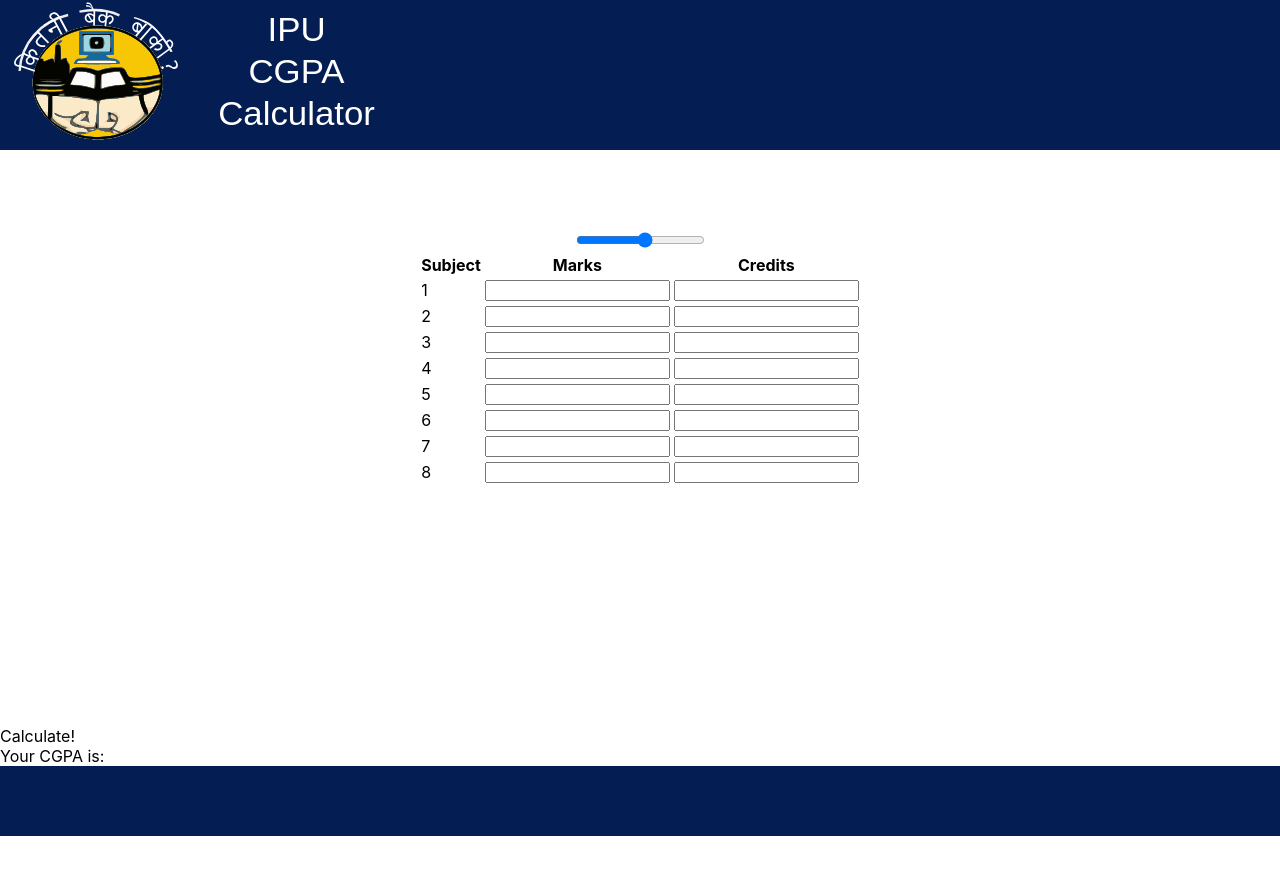
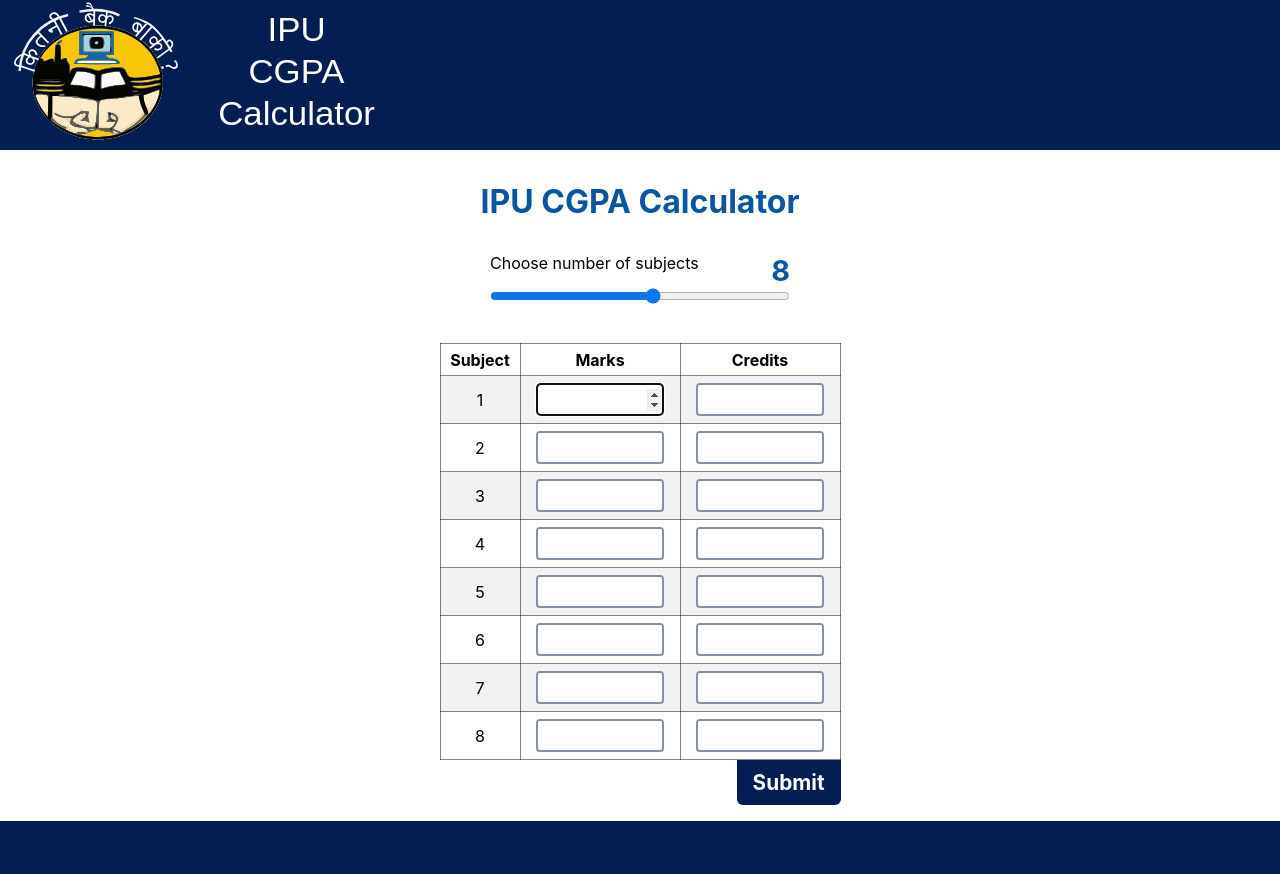
Before and after one commit to HiteshDatt/ipu-cgpa-next, a Next.js app: page / in a window 1280 px wide. Shown: the top 874 px of the page. Before the commit the page ends 836 px from the top, so only its background shows below. Built offline with nearby package versions, Linux system fonts and the light colour scheme.

Commit message:
calculator styling

```diff
--- a/components/Calculator/index.module.scss
+++ b/components/Calculator/index.module.scss
@@ -1,8 +1,80 @@
+@import "../../styles/variables.module.scss";
+
 .slidecontainer {
   text-align: center;
-  margin-top: 80px;
+  max-width: 300px;
+  margin: auto;
+  margin-bottom: 2.2rem;
+  > div {
+    display: flex;
+    justify-content: space-between;
+  }
+  .numberOfSub {
+    font-size: 1.8rem;
+    color: $primary-heading-color;
+    font-weight: 700;
+  }
+  .slider {
+    width: 100%;
+  }
+}
+.tableContainer {
+  width: fit-content;
+  margin: auto;
+  @media only screen and (max-width: $medium-screen) {
+    width: 80%;
+  }
 }
 .calculatorTable {
   margin: auto;
-  margin-bottom: 30vh;
+  border: 1px solid rgba(0, 0, 0, 0.482);
+  border-collapse: collapse;
+  tr:nth-child(even) {
+    background-color: #f2f2f2;
+  }
+  th {
+    border: 1px solid rgba(0, 0, 0, 0.482);
+    border-collapse: collapse;
+    height: 2rem;
+  }
+  td {
+    border: 1px solid rgba(0, 0, 0, 0.482);
+    border-collapse: collapse;
+    height: 3rem;
+    width: 10rem;
+    text-align: center;
+  }
+  td.subjectNumber {
+    width: 5rem;
+  }
+  input {
+    width: 80%;
+    height: 70%;
+    font-size: 1.2rem;
+    border: 2px solid #041e547d;
+    border-radius: 4px;
+  }
 }
+.calculateBtn {
+  text-align: right;
+  width: fit-content;
+  margin-left: auto;
+  margin-right: 0;
+  background-color: $primary-color;
+  color: #fff;
+  font-weight: 700;
+  font-size: 1.3rem;
+  padding: 0.6rem 1rem;
+  border-radius: 0px 0px 6px 6px;
+}
+
+.finalCGPA {
+  margin-top: 1rem;
+  font-size: 1.3rem;
+  text-align: center;
+  font-weight: 500;
+  span {
+    color: $primary-heading-color;
+    font-size: 1.5rem;
+  }
+}
--- a/components/Calculator/index.tsx
+++ b/components/Calculator/index.tsx
@@ -1,4 +1,4 @@
-import React, { useEffect, useState } from "react";
+import React, { useEffect, useRef, useState } from "react";
 import styles from "./index.module.scss";
 
 interface CalculationData {
@@ -17,6 +17,7 @@
     },
   ]);
   const [finalCGPA, setFinalCGPA] = useState<string>("");
+  const inputElement = useRef<HTMLInputElement>(null);
 
   useEffect(() => {
     const diff = numberOfSubject - calculationData.length;
@@ -52,6 +53,10 @@
       });
     });
     setCalculationData(data);
+
+    if (inputElement.current) {
+      inputElement.current.focus();
+    }
   }, []);
 
   const getGradePointFromMarks = (marks: number): number => {
@@ -92,16 +97,21 @@
   return (
     <div>
       <div className={styles.slidecontainer}>
+        <div>
+          <p>Choose number of subjects</p>
+          <p className={styles.numberOfSub}>{numberOfSubject}</p>
+        </div>
         <input
           type="range"
           min="2"
           max="13"
           value={numberOfSubject}
-          className="slider"
+          className={styles.slider}
           id="myRange"
           onChange={(e) => setNumberOfSubjects(Number(e.target.value))}
         />
       </div>
+      <div className={styles.tableContainer}>
         <table className={styles.calculatorTable}>
           <tbody>
             <tr>
@@ -112,9 +122,10 @@
             {[...Array(numberOfSubject)].map((item, index) => {
               return (
                 <tr key={index}>
-                <td>{index + 1}</td>
+                  <td className={styles.subjectNumber}>{index + 1}</td>
                   <td>
                     <input
+                      ref={index == 0 ? inputElement : null}
                       type="number"
                       className="inputbox"
                       id={`marks${index}`}
@@ -163,8 +174,24 @@
             })}
           </tbody>
         </table>
-      <div onClick={calculateCGPA}>Calculate!</div>
-      <div> Your CGPA is: {finalCGPA} </div>
+        <div className={styles.calculateBtn} onClick={calculateCGPA}>
+          Submit
+        </div>
+      </div>
+
+      <div className={styles.finalCGPA}>
+        {finalCGPA !== "" && (
+          <>
+            {finalCGPA === "NaN" ? (
+              <>Incorrect values entered</>
+            ) : (
+              <>
+                Your CGPA is <span>{finalCGPA}</span>
+              </>
+            )}
+          </>
+        )}
+      </div>
     </div>
   );
 };
--- a/pages/_app.tsx
+++ b/pages/_app.tsx
@@ -1,4 +1,4 @@
-import "../styles/globals.css";
+import "../styles/globals.scss";
 import type { AppProps } from "next/app";
 import Layout from "../components/Layout";
 
--- a/pages/index.tsx
+++ b/pages/index.tsx
@@ -1,6 +1,7 @@
 import type { NextPage } from "next";
 import Head from "next/head";
 import Calculator from "../components/Calculator";
+import styles from "../styles/Home.module.scss";
 
 const Home: NextPage = () => {
   return (
@@ -33,6 +34,7 @@
       </Head>
 
       <main>
+        <h1 className={styles.heading}>IPU CGPA Calculator</h1>
         <Calculator />
       </main>
     </div>
--- a/styles/Home.module.css
+++ /dev/null
@@ -1,116 +0,0 @@
-.container {
-  padding: 0 2rem;
-}
-
-.main {
-  min-height: 100vh;
-  padding: 4rem 0;
-  flex: 1;
-  display: flex;
-  flex-direction: column;
-  justify-content: center;
-  align-items: center;
-}
-
-.footer {
-  display: flex;
-  flex: 1;
-  padding: 2rem 0;
-  border-top: 1px solid #eaeaea;
-  justify-content: center;
-  align-items: center;
-}
-
-.footer a {
-  display: flex;
-  justify-content: center;
-  align-items: center;
-  flex-grow: 1;
-}
-
-.title a {
-  color: #0070f3;
-  text-decoration: none;
-}
-
-.title a:hover,
-.title a:focus,
-.title a:active {
-  text-decoration: underline;
-}
-
-.title {
-  margin: 0;
-  line-height: 1.15;
-  font-size: 4rem;
-}
-
-.title,
-.description {
-  text-align: center;
-}
-
-.description {
-  margin: 4rem 0;
-  line-height: 1.5;
-  font-size: 1.5rem;
-}
-
-.code {
-  background: #fafafa;
-  border-radius: 5px;
-  padding: 0.75rem;
-  font-size: 1.1rem;
-  font-family: Menlo, Monaco, Lucida Console, Liberation Mono, DejaVu Sans Mono,
-    Bitstream Vera Sans Mono, Courier New, monospace;
-}
-
-.grid {
-  display: flex;
-  align-items: center;
-  justify-content: center;
-  flex-wrap: wrap;
-  max-width: 800px;
-}
-
-.card {
-  margin: 1rem;
-  padding: 1.5rem;
-  text-align: left;
-  color: inherit;
-  text-decoration: none;
-  border: 1px solid #eaeaea;
-  border-radius: 10px;
-  transition: color 0.15s ease, border-color 0.15s ease;
-  max-width: 300px;
-}
-
-.card:hover,
-.card:focus,
-.card:active {
-  color: #0070f3;
-  border-color: #0070f3;
-}
-
-.card h2 {
-  margin: 0 0 1rem 0;
-  font-size: 1.5rem;
-}
-
-.card p {
-  margin: 0;
-  font-size: 1.25rem;
-  line-height: 1.5;
-}
-
-.logo {
-  height: 1em;
-  margin-left: 0.5rem;
-}
-
-@media (max-width: 600px) {
-  .grid {
-    width: 100%;
-    flex-direction: column;
-  }
-}
--- /dev/null
+++ b/styles/Home.module.scss
@@ -0,0 +1,8 @@
+@import "./variables.module.scss";
+
+.heading {
+  text-align: center;
+  font-size: 2rem;
+  margin: 2rem auto;
+  color: $primary-heading-color;
+}
--- a/styles/globals.css
+++ b/styles/globals.scss
@@ -12,5 +12,7 @@
 }
 
 * {
+  margin: 0;
+  padding: 0;
   box-sizing: border-box;
 }
--- a/styles/variables.module.scss
+++ b/styles/variables.module.scss
@@ -1,5 +1,7 @@
 //colors
 $primary-color: #041e54;
+$primary-heading-color: #0955a0;
 
 //screen size
 $small-screen: 425px;
+$medium-screen: 768px;
```
Lines whose indentation alone changed are shown as unchanged.
